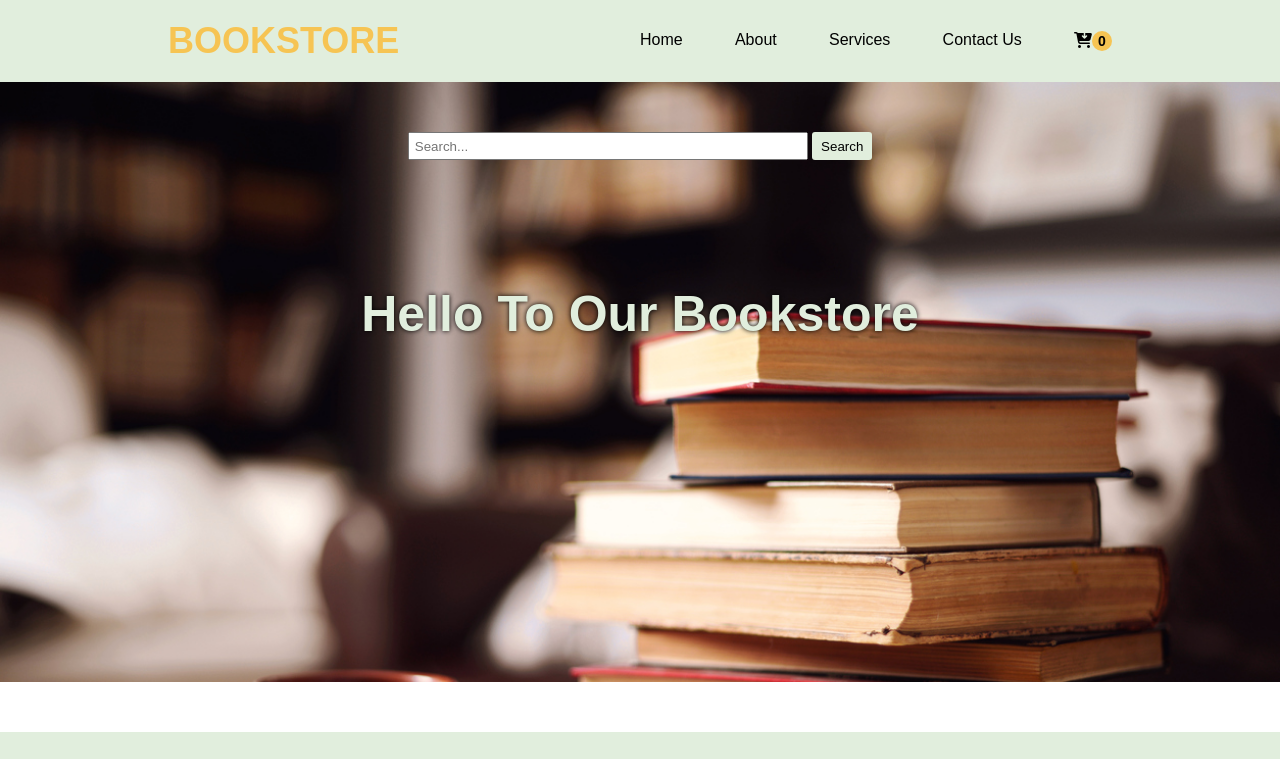
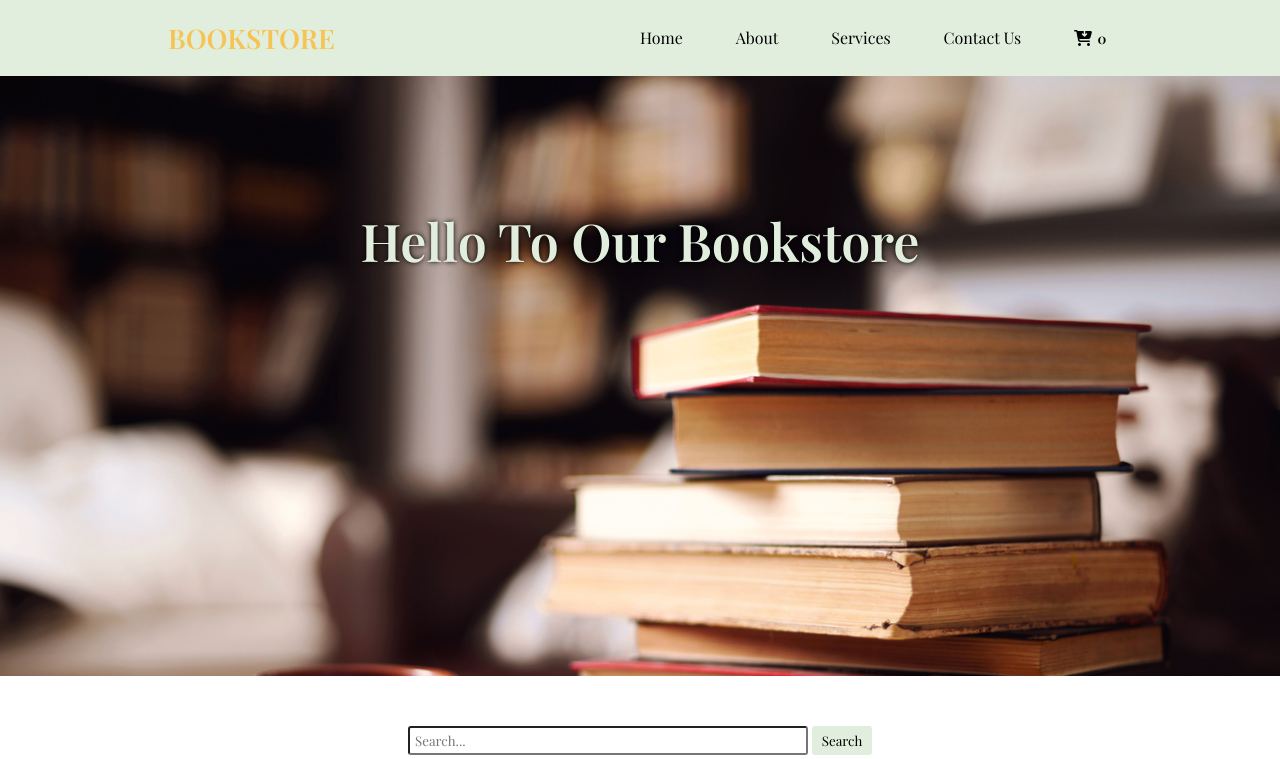
Before and after one commit to dalia-hussein999/Book-Store, a plain HTML site: page index.html in a window 1280 px wide. Shown: the top 759 px of the page. Drawn offline with nearby package versions, Linux system fonts and the light colour scheme; no server answers.

Commit message:
updated version

```diff
--- a/index.html
+++ b/index.html
@@ -4,8 +4,9 @@
     <meta charset="UTF-8" />
     <meta name="viewport" content="width=device-width, initial-scale=1.0" />
     <title>Book Store</title>
-    <link rel="preconnect" href="https://fonts.googleapis.com" />
-    <link rel="preconnect" href="https://fonts.gstatic.com" crossorigin />
+    <link rel="preconnect" href="https://fonts.googleapis.com">
+<link rel="preconnect" href="https://fonts.gstatic.com" crossorigin>
+<link href="https://fonts.googleapis.com/css2?family=Playfair+Display:wght@400;500;600&display=swap" rel="stylesheet">
     <link
       rel="stylesheet"
       href="https://cdnjs.cloudflare.com/ajax/libs/font-awesome/6.4.2/css/all.min.css"
@@ -17,7 +18,7 @@
       <header class="navbar">
         <div class="navbar_container">
         <div class="logo">
-          <h1>bookstore</h1>
+          <h2>bookstore</h2>
         </div>
         <ul class="navlist">
           <li>home</li>
@@ -29,6 +30,9 @@
       </div>
       </header>
       <div class="container">
+        <h1>Hello To Our Bookstore</h1>
+
+    </div>
     <div class="search">
       <form>
         <input
@@ -39,8 +43,7 @@
         />
         <button id="searchbtn" type="button">Search</button>
       </form>
-        <h1>Hello To Our Bookstore</h1>
-      </div>
+
     </div>
       <div class="bookcontainer"></div>
 
--- a/style.css
+++ b/style.css
@@ -2,20 +2,21 @@
   padding: 0;
   margin: 0;
   box-sizing: border-box;
-  font-family: "Poppins", sans-serif;
+  font-family: "Playfair Display", serif;
 }
 .container {
   width: 100%;
   height: 600px;
   background-image: url(img/elenaleonova-books.jpg);
-
+  text-align: center;
+  padding-top: 130px;
   background-size: cover;
 }
-.container h1{
+.container h1 {
   color: #e1eedd;
   text-shadow: 0 0 5px black;
-  margin-top: 125px;
-  font-size: 50px;
+
+  font-size: 52px;
 }
 .navbar,
 footer {
@@ -30,7 +31,6 @@ footer {
   display: flex;
   justify-content: space-between;
   align-items: center;
-
 }
 .logo {
   text-transform: uppercase;
@@ -58,7 +58,6 @@ footer {
   width: 20px;
   height: 20px;
   border-radius: 10px;
-  background-color: #f6c453;
   text-align: center;
   line-height: 20px;
   color: black;
@@ -71,11 +70,12 @@ footer {
 }
 .search input {
   width: 400px;
-  height: 28px;
+  height: 29px;
   padding-left: 5px;
+  border-radius: 3px;
 }
 .search button {
-  height: 28px;
+  height: 29px;
   width: 60px;
   background-color: #e1eedd;
   border: none;
@@ -129,7 +129,7 @@ footer {
   background-color: rgb(1, 42, 29);
   color: azure;
 }
-.book button:hover{
+.book button:hover {
   background-color: #f9c13f;
 }
 #bookDetailsContainer {
@@ -139,14 +139,13 @@ footer {
   justify-content: space-around;
 }
 #bookDetailsContainer img {
-
   width: 200px;
   height: 300px;
 }
-.imgContainer{
+.imgContainer {
   padding: 20px;
 }
-.infoContainer{
+.infoContainer {
   padding: 20px;
 }
 #bookDetailsContainer h2 {
```
Lines whose indentation alone changed are shown as unchanged.
